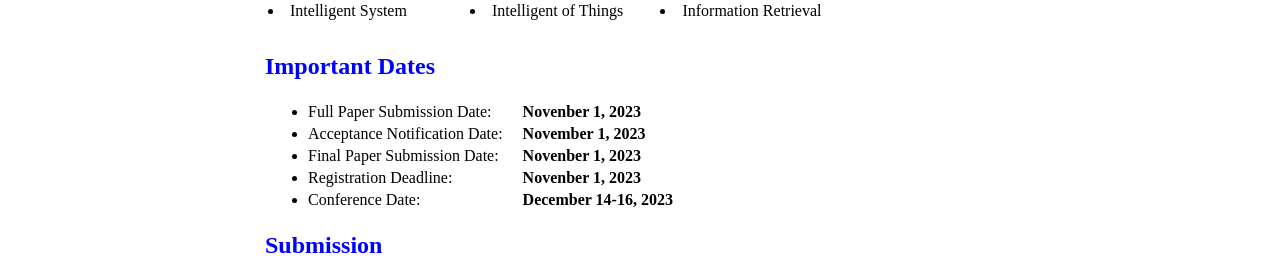
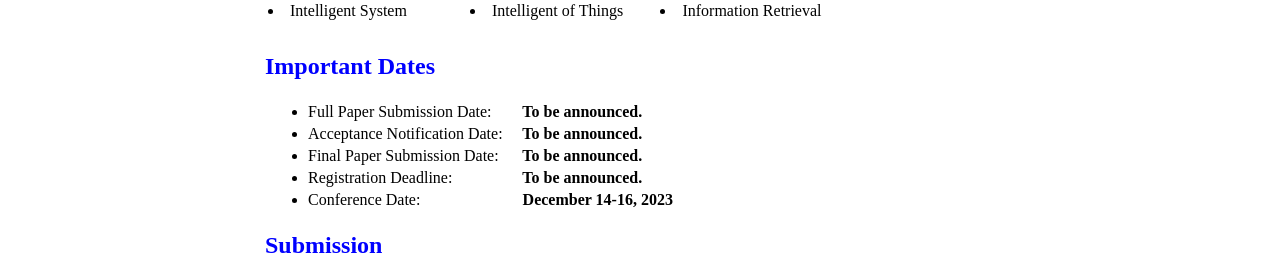
Before and after one commit to icea-conf/2023, a Jekyll site: the page built from papers/index.html, in a window 1280 px wide. Shown: the part 560-839 px from the top of the page. Built offline with Jekyll 4.4.1, drawn with Linux system fonts in a browser that asks for light colours.

Commit message:
Update index.html

```diff
--- a/papers/index.html
+++ b/papers/index.html
@@ -94,7 +94,7 @@
                                           <li>Full Paper Submission Date: </li>
                                     </td>
                                     <td>
-                                          <b>&nbsp; &nbsp; Novenber 1, 2023 </b>
+                                          <b>&nbsp; &nbsp; To be announced.</b>
                                     </td>
                               </tr>
                               <tr>
@@ -102,7 +102,7 @@
                                           <li>Acceptance Notification Date: </li>
                                     </td>
                                     <td>
-                                          <b>&nbsp; &nbsp; November 1, 2023</b>
+                                          <b>&nbsp; &nbsp; To be announced.</b>
                                     </td>
                               </tr>
                               <tr>
@@ -110,7 +110,7 @@
                                           <li>Final Paper Submission Date: </li>
                                     </td>
                                     <td>
-                                          <b>&nbsp; &nbsp; Novenber 1, 2023 </b>
+                                          <b>&nbsp; &nbsp; To be announced.</b>
                                     </td>
                               </tr>
                               <tr>
@@ -118,7 +118,7 @@
                                           <li>Registration Deadline: </li>
                                     </td>
                                     <td>
-                                          <b>&nbsp; &nbsp; Novenber 1, 2023 </b>
+                                          <b>&nbsp; &nbsp; To be announced.</b>
                                     </td>
                               </tr>
                               <tr>
```
